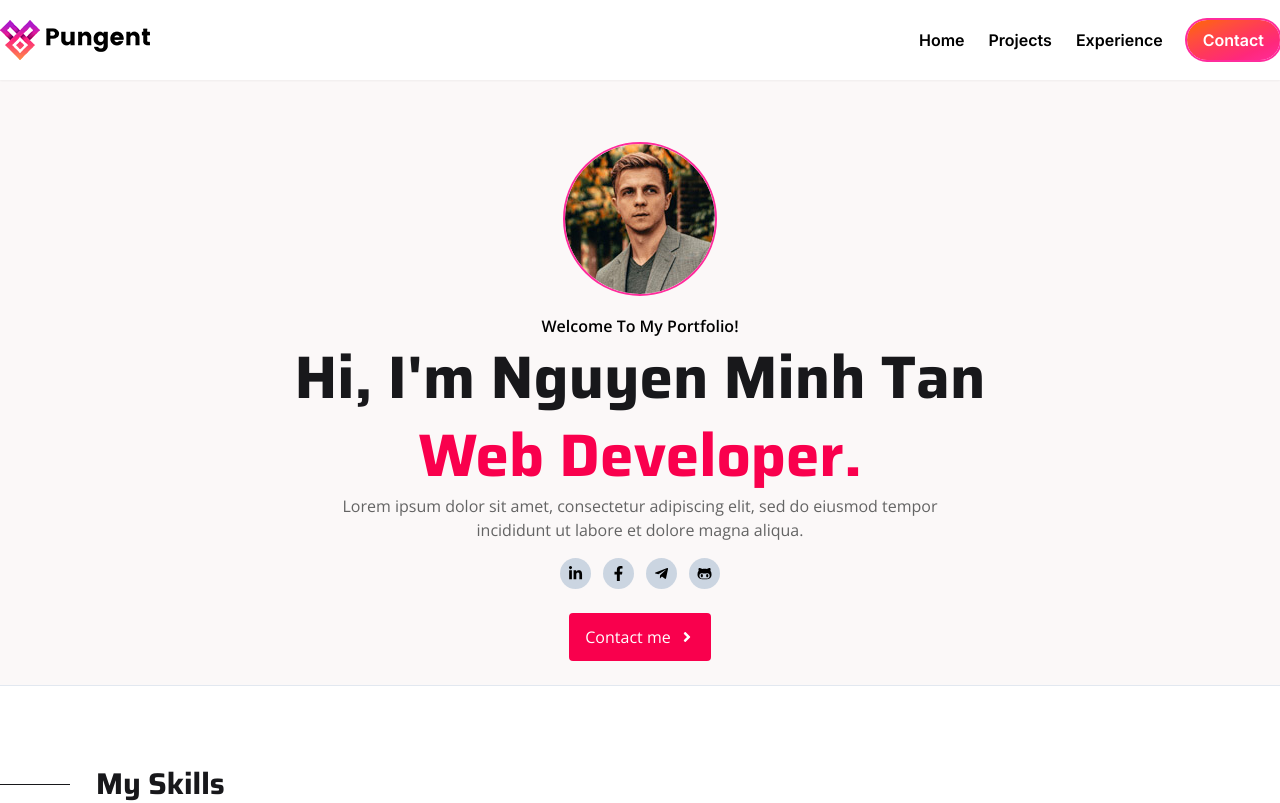
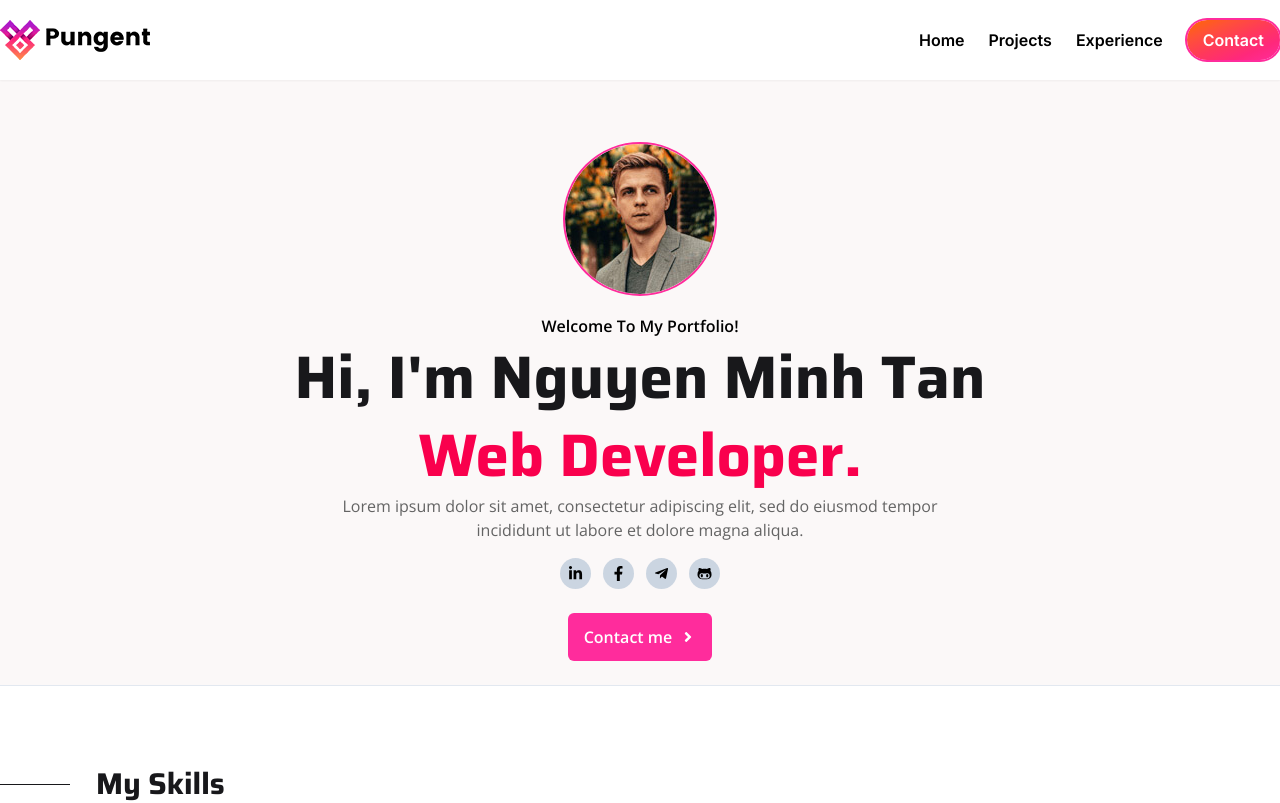
Before and after one commit to nguyentan2212/portfolio, a Next.js app: page / in a window 1280 px wide. Shown: the top 803 px of the page. Built offline with nearby package versions, Linux system fonts and the light colour scheme.

Commit message:
styled contact button

```diff
--- a/components/Hero/Hero.tsx
+++ b/components/Hero/Hero.tsx
@@ -45,7 +45,7 @@ const Hero = (props: Props) => {
           <FaGithubAlt size={15} />
         </Link>
       </div>
-      <button className="my-6 py-3 px-4 bg-[#f9004d] hover:bg-black rounded text-white flex flex-row items-center gap-2 hover:duration-150 transition-all ease-linear">
+      <button className="my-6 py-3 px-4 bg-primary hover:bg-black rounded-md text-white font-semibold flex flex-row items-center gap-2 duration-150 transition-all ease-linear">
         Contact me
         <FaAngleRight />
       </button>
```
